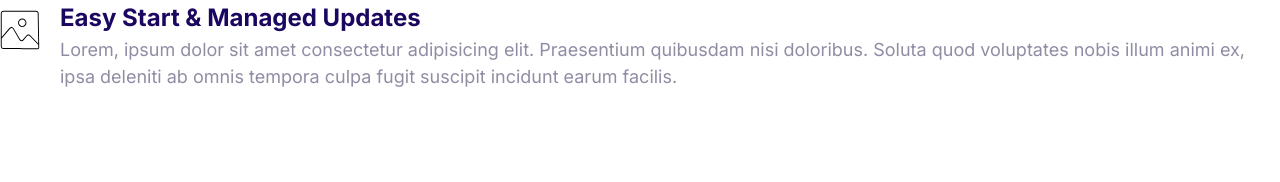
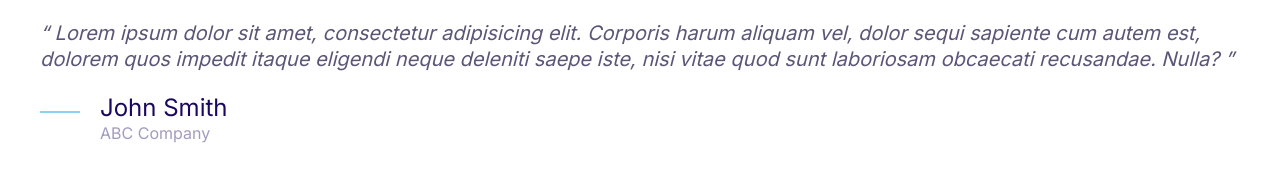
Before and after one commit to AlfaHun/moshify, a plain HTML site: page index.html in a window 1280 px wide. Drawn offline with Linux system fonts and the light colour scheme.

Commit message:
Build quote component

```diff
--- a/css/styles.css
+++ b/css/styles.css
@@ -5,6 +5,7 @@
   --color-headings: #1b0760;
   --color-body: #918ca4;
   --color-border: #ccc;
+  --color-body-darker: #5c5577;
   --border-radius: 30px;
 }
 
@@ -394,3 +395,52 @@ a {
 .media__image {
   margin-top: 1rem;
 }
+
+/* Quotes  */
+
+.quote {
+  font-size: 3rem;
+  font-style: italic;
+  color: var(--color-body-darker);
+  line-height: 1.3;
+}
+
+.quote__text::before {
+  content: open-quote;
+}
+
+.quote__text::after {
+  content: close-quote;
+}
+
+.quote__author {
+  font-size: 3rem;
+  font-weight: 500;
+  font-style: normal;
+}
+
+.quote__organization {
+  color: var(--color-headings);
+  font-style: normal;
+  opacity: 0.4;
+  font-size: 2rem;
+}
+
+.quote__line {
+  position: relative;
+  bottom: 10px;
+}
+
+@media screen and (min-width: 1024px) {
+  .quote {
+    font-size: 2rem;
+  }
+
+  .quote__author {
+    font-size: 2.4rem;
+  }
+
+  .quote__organization {
+    font-size: 1.6rem;
+  }
+}
--- a/index.html
+++ b/index.html
@@ -12,22 +12,27 @@
     <link rel="stylesheet" href="css/styles.css" />
   </head>
   <body>
+    <blockquote class="quote">
+      <p class="quote__text">
+        Lorem ipsum dolor sit amet, consectetur adipisicing elit. Corporis harum
+        aliquam vel, dolor sequi sapiente cum autem est, dolorem quos impedit
+        itaque eligendi neque deleniti saepe iste, nisi vitae quod sunt
+        laboriosam obcaecati recusandae. Nulla?
+      </p>
+      <footer>
         <div class="media">
           <div class="media__image">
-        <svg class="icon icon--primary">
-          <use xlink:href="images/sprite.svg#snap"></use>
+            <svg class="icon icon--primary quote__line">
+              <use xlink:href="images/sprite.svg#line"></use>
             </svg>
           </div>
           <div class="media__body">
-        <h3 class="media__title">Easy Start & Managed Updates</h3>
-        <p>
-          Lorem, ipsum dolor sit amet consectetur adipisicing elit. Praesentium
-          quibusdam nisi doloribus. Soluta quod voluptates nobis illum animi ex,
-          ipsa deleniti ab omnis tempora culpa fugit suscipit incidunt earum
-          facilis.
-        </p>
+            <h3 class="media__title quote__author">John Smith</h3>
+            <p class="quote__organization">ABC Company</p>
           </div>
         </div>
+      </footer>
+    </blockquote>
 
     <!-- <div style="width: 65%; padding: 4rem">
       <div class="plan plan--popular">
```
Also changed, not shown: components/quotes.html (added, +21 -0 lines). Lines whose indentation alone changed are shown as unchanged.
